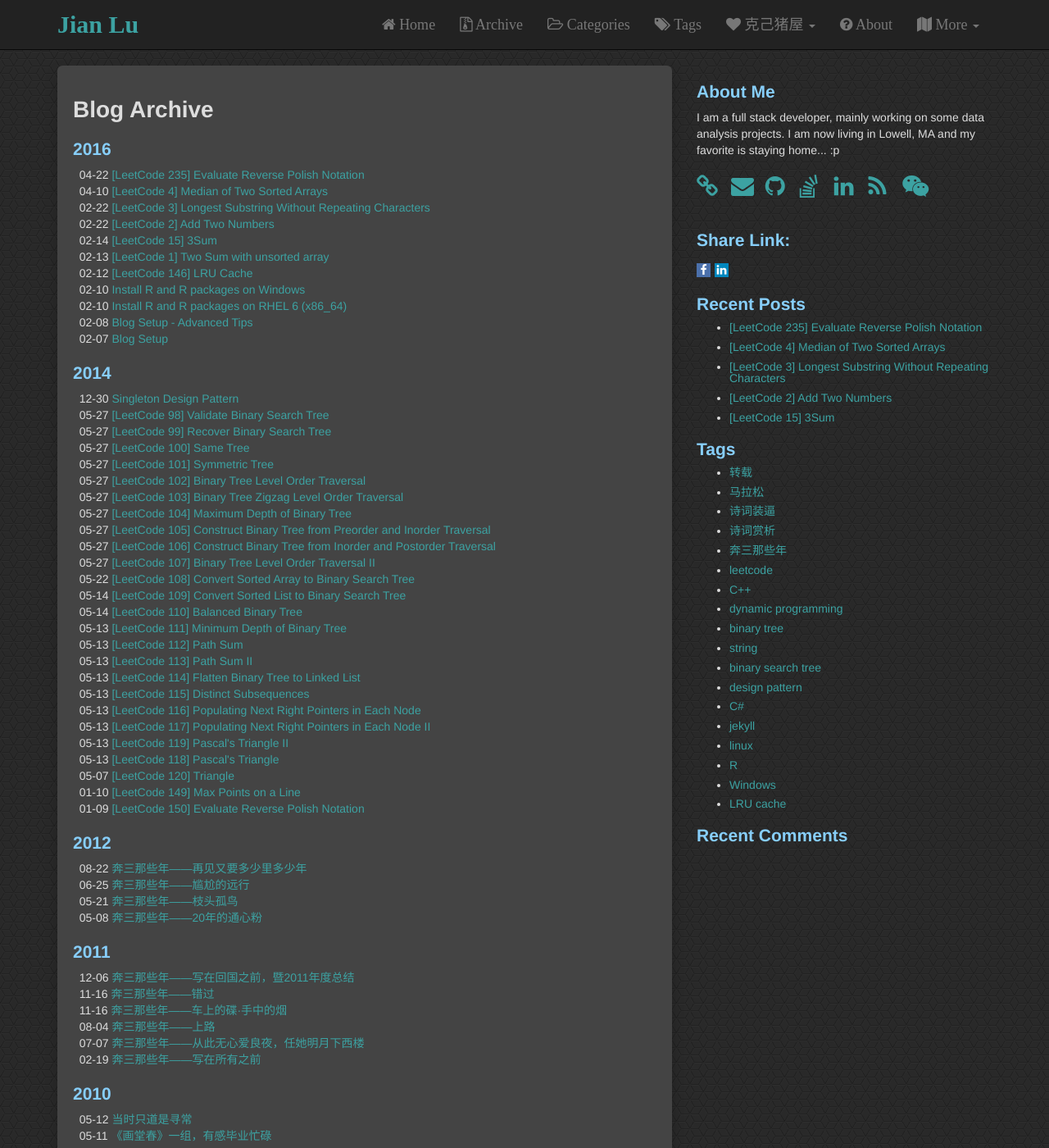
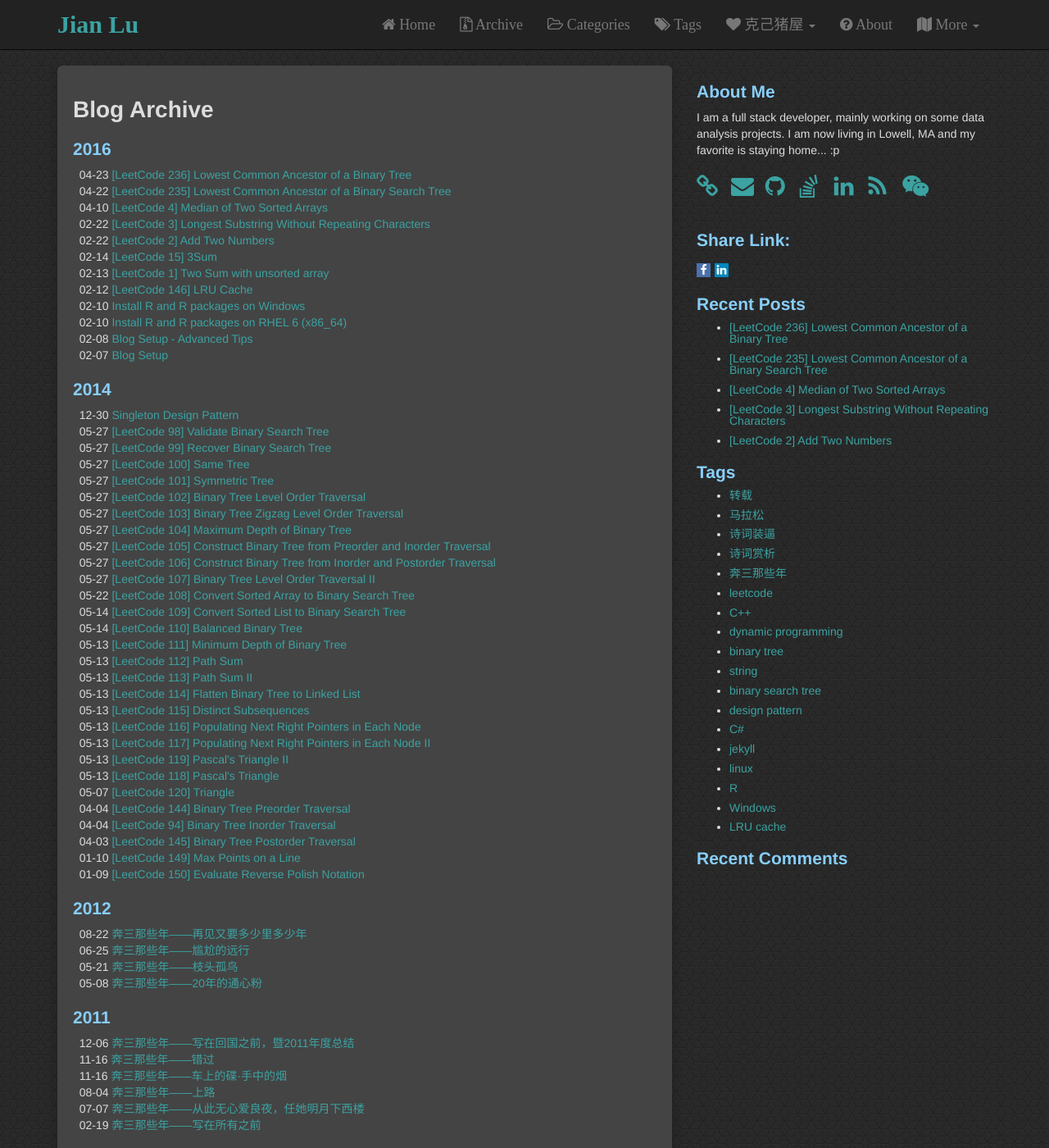
Before and after one commit to JianLu/jianlu.github.io, a Jekyll site: the page built from pages/archive.html, in a window 1280 px wide and 1400 px high. Shown: the whole window at 82% size. Built offline with Jekyll 4.4.1, drawn with Linux system fonts in a browser that asks for light colours; comment, search, counter and statistics services are not loaded; some of the changed lines change nothing that is shown.

Commit message:
add post

```diff
--- /dev/null
+++ b/_posts/2014-04-03-leetcode145-Binary-Tree-Postorder-Traversal.md
@@ -0,0 +1,154 @@
+---
+layout: post
+title: "[LeetCode 145] Binary Tree Postorder Traversal"
+date: 2014-04-03 23:36
+description: Solution of Leetcode Question 145
+categories: [Programming]
+tags: [leetcode, binary tree]
+---
+
+Question Link:
+
+<https://leetcode.com/problems/binary-tree-postorder-traversal/>{: target="_blank"}
+
+---
+
+Trees can be traversed in
+[pre-order](/2014/04/04/leetcode144-Binary-Tree-Preorder-Traversal/),
+[in-order](/2014/04/04/leetcode94-Binary-Tree-Inorder-Traversal/),
+or [post-order](/2014/04/03/leetcode145-Binary-Tree-Postorder-Traversal/).
+These searches are referred to as depth-first search (DFS),
+as the search tree is deepened as much as possible on each child before going to the next sibling.
+
+## Post-Order Traversal
+
+1. Traverse the left subtree by recursively calling the pre-order function.
+2. Traverse the right subtree by recursively calling the pre-order function.
+3. Visit the tree node (root or current node) and do something.
+
+## Recursive Solution
+
+To solve this problem with a recursive function,
+we define a helper function which visit the node recursively with the post-order traversal described above.
+
+The python code is as follows.
+
+<div class="code-title">
+<span class="code-fold" id="fold-btn-python-recursive" onclick="$use('fold-body-python-recursive', 'fold-btn-python-recursive')">[-]</span>
+Recursive traversal Python code accepted by LeetCode OJ
+</div>
+
+~~~ python
+# Definition for a binary tree node.
+# class TreeNode(object):
+#     def __init__(self, x):
+#         self.val = x
+#         self.left = None
+#         self.right = None
+
+class Solution(object):
+    def postorderTraversal(self, root):
+        """
+        :type root: TreeNode
+        :rtype: List[int]
+        """
+        if root is None:
+            return []
+
+        self.rtn = []
+        self.helper(root)
+        return self.rtn
+
+    def helper(self, node):
+        """
+        Recursive postorder traversal method
+        """
+        # Traverse left child first
+        if node.left:
+            self.helper(node.left)
+        # Then, traverse right child
+        if node.right:
+            self.helper(node.right)
+        # Visit the node at last
+        self.rtn.append(node.val)
+~~~
+{: #fold-body-python-recursive}
+
+## Iterative Solution
+
+We need a **stack** data structure for storing the nodes not visited, in the post-order traversal on a binary tree.
+
+The post-order iterative traversal is the most hard one of the three different DFS traversal.
+Because:
+
+1. A child node cannot be put into stack before its parent.
+This means, we can ONLY put a node while we are going down the tree, and we can ONLY pop a node while we are going up the tree.
+2. For each iteration, we need to know we are going down or up.
+
+In practice, I use two pointers to help to know the direction:
+
+1. `go_down`: if go_down is NULL, it is "GoUp" case which means we are going up from the child to parent;
+otherwise, it is "GoDown" case that we are visiting the node from its parent.
+2. `prev_visit`: denotes the last visited node in go_up case, which can help us to identify if we just visit the left or right child of the current node.
+
+The algorithm is like:
+
+1. Let `S` be a empty stack, `go_down` be the root of the tree and `prev_visit` be NULL.
+2. Do the following until `S` is empty and `go_down` is NULL
+
+    1. For the case "GoDown" (`go_down` is not NULL), continue go down to the left subtree. Push `go_down` into `S` and let `go_down` be its left child.
+    2. Otherwise, it is "GoUp" case:
+
+        1. Let `parent` be the top of `S`
+        2. If `parent` does not have right child or we came up from its right child, we continue go up (update `prev_visit` to `parent`)
+        3. Otherwise, we traverse `parent`'s right child in "GoDown" mode (set `go_down` to the right child)
+
+The python code is as follows.
+
+<div class="code-title">
+<span class="code-fold" id="fold-btn-python-iterative" onclick="$use('fold-body-python-iterative', 'fold-btn-python-iterative')">[-]</span>
+Iterative traversal Python code accepted by LeetCode OJ
+</div>
+
+~~~ python
+# Definition for a binary tree node.
+# class TreeNode(object):
+#     def __init__(self, x):
+#         self.val = x
+#         self.left = None
+#         self.right = None
+
+class Solution(object):
+    def postorderTraversal(self, root):
+        """
+        :type root: TreeNode
+        :rtype: List[int]
+        """
+        rtn = []
+
+        S = []
+        prev_visit = None
+        go_down = root
+
+        while S or go_down:
+            if go_down:
+                S.append(go_down)
+                # Traverse left child first
+                go_down = go_down.left
+            else:
+                # Cannot go left further, then go back up to traverse parent's right child
+                parent = S[-1] # Do not pop this time
+                if parent.right is None or parent.right == prev_visit:
+                    # Subtree of parent has been traversed, keep going up
+                    # Update the previous visited node
+                    prev_visit = S.pop()
+                    # Visit node at last
+                    rtn.append(prev_visit.val)
+                else:
+                    # Parent's right subtree is not traversed yet
+                    # Traverse the right child then
+                    go_down = parent.right
+
+        return rtn
+~~~
+{: #fold-body-python-iterative}
--- /dev/null
+++ b/_posts/2014-04-04-leetcode144-Binary-Tree-Preorder-Traversal.md
@@ -0,0 +1,128 @@
+---
+layout: post
+title: "[LeetCode 144] Binary Tree Preorder Traversal"
+date: 2014-04-04 02:03
+description: Solution of Leetcode Question 144
+categories: [Programming]
+tags: [leetcode, binary tree]
+---
+
+Question Link:
+
+<https://leetcode.com/problems/binary-tree-preorder-traversal/>{: target="_blank"}
+
+---
+
+Trees can be traversed in
+[pre-order](/2014/04/04/leetcode144-Binary-Tree-Preorder-Traversal/),
+[in-order](/2014/04/04/leetcode94-Binary-Tree-Inorder-Traversal/),
+or [post-order](/2014/04/03/leetcode145-Binary-Tree-Postorder-Traversal/).
+These searches are referred to as depth-first search (DFS),
+as the search tree is deepened as much as possible on each child before going to the next sibling.
+
+## Pre-Order Traversal
+
+1. Visit the tree node (root or current node) and do something.
+2. Traverse the left subtree by recursively calling the pre-order function.
+3. Traverse the right subtree by recursively calling the pre-order function.
+
+## Recursive Solution
+
+To solve this problem with a recursive function,
+we define a helper function which visit the node recursively with the pre-order traversal described above.
+
+The python code is as follows.
+
+<div class="code-title">
+<span class="code-fold" id="fold-btn-python-recursive" onclick="$use('fold-body-python-recursive', 'fold-btn-python-recursive')">[-]</span>
+Recursive traversal Python code accepted by LeetCode OJ
+</div>
+
+~~~ python
+# Definition for a binary tree node.
+# class TreeNode(object):
+#     def __init__(self, x):
+#         self.val = x
+#         self.left = None
+#         self.right = None
+
+class Solution(object):
+    def preorderTraversal(self, root):
+        """
+        :type root: TreeNode
+        :rtype: List[int]
+        """
+        if root is None:
+            return []
+
+        self.rtn = []
+        self.helper(root)
+        return self.rtn
+
+    def helper(self, node):
+        """
+        Recursive preorder traversal method
+        """
+        # Visit the node first
+        self.rtn.append(node.val)
+        # Then traverse left child
+        if node.left:
+            self.helper(node.left)
+        # Traverse right child at last
+        if node.right:
+            self.helper(node.right)
+~~~
+{: #fold-body-python-recursive}
+
+## Iterative Solution
+
+We need a **stack** data structure for storing the nodes not visited,
+in the in-order traversal on a binary tree.
+The pseudo-code is like:
+
+1. Let `S`be an stack initially containing the root of the tree.
+2. Do the following until `S` is empty
+    1) Let `N = S.pop()` and visit `N`.
+    2) If `N` has right child, then push `N`'s right child into `S`
+    3) If `N` has left child, then push `N`'s left child into `S`
+
+The python code is as follows.
+
+<div class="code-title">
+<span class="code-fold" id="fold-btn-python-iterative" onclick="$use('fold-body-python-iterative', 'fold-btn-python-iterative')">[-]</span>
+Iterative traversal Python code accepted by LeetCode OJ
+</div>
+
+~~~ python
+# Definition for a binary tree node.
+# class TreeNode(object):
+#     def __init__(self, x):
+#         self.val = x
+#         self.left = None
+#         self.right = None
+
+class Solution(object):
+    def preorderTraversal(self, root):
+        """
+        :type root: TreeNode
+        :rtype: List[int]
+        """
+        if root is None:
+            return []
+
+        S = [root]
+        rtn = []
+        while S:
+            N = S.pop()
+            # Visit the node first
+            rtn.append(N.val)
+            # Push right child first which will be traversed last
+            if N.right:
+                S.append(N.right)
+            # Then push left child which will be traverse earlier
+            if N.left:
+                S.append(N.left)
+
+        return rtn
+~~~
+{: #fold-body-python-iterative}
--- /dev/null
+++ b/_posts/2014-04-04-leetcode94-Binary-Tree-Inorder-Traversal.md
@@ -0,0 +1,121 @@
+---
+layout: post
+title: "[LeetCode 94] Binary Tree Inorder Traversal"
+date: 2014-04-04 01:03
+description: Solution of Leetcode Question 94
+categories: [Programming]
+tags: [leetcode, binary tree]
+---
+
+Question Link:
+
+<https://leetcode.com/problems/binary-tree-inorder-traversal/>{: target="_blank"}
+
+---
+
+Trees can be traversed in
+[pre-order](/2014/04/04/leetcode144-Binary-Tree-Preorder-Traversal/),
+[in-order](/2014/04/04/leetcode94-Binary-Tree-Inorder-Traversal/),
+or [post-order](/2014/04/03/leetcode145-Binary-Tree-Postorder-Traversal/).
+These searches are referred to as depth-first search (DFS),
+as the search tree is deepened as much as possible on each child before going to the next sibling.
+
+
+## In-Order Traversal
+
+1. Traverse the left subtree by recursively calling the in-order function.
+2. Visit the tree node (root or current node) and do something.
+3. Traverse the right subtree by recursively calling the in-order function.
+
+## Recursive Solution
+
+To solve this problem with a recursive function,
+we define a helper function which visit the node recursively with the in-order traversal described above.
+
+The python code is as follows.
+
+<div class="code-title">
+<span class="code-fold" id="fold-btn-python-recursive" onclick="$use('fold-body-python-recursive', 'fold-btn-python-recursive')">[-]</span>
+Recursive traversal Python code accepted by LeetCode OJ
+</div>
+
+~~~ python
+# Definition for a binary tree node.
+# class TreeNode(object):
+#     def __init__(self, x):
+#         self.val = x
+#         self.left = None
+#         self.right = None
+
+class Solution(object):
+    def inorderTraversal(self, root):
+        """
+        :type root: TreeNode
+        :rtype: List[int]
+        """
+        if root is None:
+            return []
+
+        self.rtn = []
+        self.helper(root)
+        return self.rtn
+
+    def helper(self, node):
+        """
+        Recursive inorder traversal method
+        """
+        # Traverse left child first
+        if node.left:
+            self.helper(node.left)
+        # Then visit the node
+        self.rtn.append(node.val)
+        # Traverse right child at last
+        if node.right:
+            self.helper(node.right)
+~~~
+{: #fold-body-python-recursive}
+
+## Iterative Solution
+
+We need a **stack** data structure for storing the nodes not visited,
+in the in-order traversal on a binary tree.
+The pseudo-code is like:
+
+1. Let `S`be an empty stack and `current_node` be the root of the tree.
+2. Do the following for each `current_node`:
+    1) if `current_node` is NULL, then pop a node from `S` and visit the node;
+    2) otherwise continue traverse the left child of `current_node` by pushing `current_node` into `S` and
+     and setting `current_node` as its left child
+3. Terminate when `S` is empty and `current_node` is NULL.
+
+The python code is as follows.
+
+<div class="code-title">
+<span class="code-fold" id="fold-btn-python-iterative" onclick="$use('fold-body-python-iterative', 'fold-btn-python-iterative')">[-]</span>
+Iterative traversal Python code accepted by LeetCode OJ
+</div>
+
+~~~ python
+class Solution(object):
+    def inorderTraversal(self, root):
+        """
+        :type root: TreeNode
+        :rtype: List[int]
+        """
+        S = []
+        rtn = []
+        while S or root:
+            if root:
+                S.append(root)
+                # Traverse left child
+                root = root.left
+            else:
+                root = S.pop()
+                # Visit the node now
+                rtn.append(root.val)
+                # Then, traverse right child
+                root = root.right
+
+        return rtn
+~~~
+{: #fold-body-python-iterative}
--- a/_posts/2016-04-22-leetcode235-Lowest-Common-Ancestor-of-a-Binary-Search-Tree.md
+++ b/_posts/2016-04-22-leetcode235-Lowest-Common-Ancestor-of-a-Binary-Search-Tree.md
@@ -1,6 +1,6 @@
 ---
 layout: post
-title: "[LeetCode 235] Evaluate Reverse Polish Notation"
+title: "[LeetCode 235] Lowest Common Ancestor of a Binary Search Tree"
 date: 2016-04-22 17:58
 description: Solution of Leetcode Question 235
 categories: [Programming]
--- /dev/null
+++ b/_posts/2016-04-23-leetcode235-Lowest-Common-Ancestor-of-a-Binary-Tree.md
@@ -0,0 +1,155 @@
+---
+layout: post
+title: "[LeetCode 236] Lowest Common Ancestor of a Binary Tree"
+date: 2016-04-23 13:06
+description: Solution of Leetcode Question 236
+categories: [Programming]
+tags: [leetcode, binary tree]
+---
+
+Question Link:
+
+<https://leetcode.com/problems/lowest-common-ancestor-of-a-binary-tree/>{: target="_blank"}
+
+---
+
+> 哈哈哈，好久没有90%以上的beat率了，先show off一下，虽然这个beat率很random……
+
+![showoff](/images/showoff_20160423.PNG)
+
+---
+
+The solution of this problem is based on commonly-used techniques of DFS (depth-first search) on a binary tree.
+
+There two steps to solve this problem:
+
+1. Traverse the binary tree from the root to find the node `P` or `Q`, and record the path from the root to the node.
+2. Let's say we found node `P` first, then we scan the nodes on the path from the last node to the root
+ to check if any node is the ancestor of node `Q`, the first ancestor must be the lowest common ancestor of `Q` and `P`.
+
+## Find first node and the path from root
+
+To find the first node and the path from the root to this node,
+we use a DFS method which is very similar to the iterative method of
+[post-order traversal](/2014/04/03/leetcode145-Binary-Tree-Postorder-Traversal/).
+Without loss of generality, we assume we find `P` and the path is `path[1..m]`
+where `path[1]` is the root of the tree and `path[m]` is `P`.
+
+## Find the common ancestor from the path node
+
+Then, we only need to find the first node from `path[m]` to `path[1]` which is also the ancestor of the other node `Q`.
+We scan the path in the reverse order, and for each node `path[i]`:
+
+1. At least we do not need to check one of the subtree of its child `path[i+1]`, because we already checked it in the previous iteration.
+2. If `path[i+1]` is the right child of `path[i]`, we do not need to check the subtree of `path[i]`'s left child either.
+Because we already tried to find `P` or `Q` in this subtree in the first step.
+
+To check if a node is the ancestor of `Q`, we use a recursive function `search` to check if a node `node` is in the subtree whose root is `root`.
+
+## Time complexity
+
+In the worst case, the time complexity of the algorithm is `O(n)` because each node is only visited once except that
+the nodes on the path are visited twice.
+
+## Python implementation
+
+The python code is as follows.
+
+<div class="code-title">
+<span class="code-fold" id="fold-btn-python" onclick="$use('fold-body-python', 'fold-btn-python')">[-]</span>
+Python code accepted by LeetCode OJ
+</div>
+
+~~~ python
+# Definition for a binary tree node.
+# class TreeNode(object):
+#     def __init__(self, x):
+#         self.val = x
+#         self.left = None
+#         self.right = None
+
+class Solution(object):
+    def lowestCommonAncestor(self, root, p, q):
+        """
+        :type root: TreeNode
+        :type p: TreeNode
+        :type q: TreeNode
+        :rtype: TreeNode
+        Use a "parent stack" to track the path from the root to the current node.
+        The traversal logic is very similar to iterative PostOrderTraversal.
+        But the visit logic is PreOrder, each time we check if the current node is p or q
+        """
+
+        # Special case 1: root is p or q
+        if root == p or root == q:
+            return root
+
+        # Special case 2: p and q are the same node on the tree
+        if p == q:
+            return p
+
+        # A preorder traversal with a stack to remember the path to the current node
+        path = []
+        go_down = root
+        pre_visit = None
+
+        while path or go_down is not None:
+            if go_down is not None:
+                path.append(go_down)
+                if go_down == q:
+                    return self.findLowestAncestorInPath(path, p)
+                if go_down == p:
+                    return self.findLowestAncestorInPath(path, q)
+                # Neither p or q, conitnue go down
+                go_down = go_down.left
+            else:
+                # go_down is null means we touch the leaf and need to go up
+                # Get go_down's parent
+                parent = path[-1]
+                # Need to check parent's right child, we nned to continue go up if:
+                # 1) parent has no right child
+                # 2) We already traversed parent's right child
+                if parent.right is None or parent.right == pre_visit:
+                    # Conitnue go up (pop parent from path), and update pre_visit
+                    pre_visit = path.pop()
+                else:
+                    # Continue go down from parent.right
+                    go_down = parent.right
+
+        # Not found p or q
+        return None
+
+
+    def findLowestAncestorInPath(self, path, node):
+        """
+        path is the path from root to one of two nodes (p and q), node is the other node
+        This function will find the lowest ancestor of node on the path
+        """
+        n = len(path)
+        if self.search(path[n-1], node):
+            return path[n-1]
+
+        # We don't need to check the node on the path, because there are neither p nor q
+        n = n - 2
+        while n >= 0:
+            # If path[n+1] is the left child of path[n], the need to check path[n]'s right child
+            # Otherwise continue, because path[n]'s children are both checked
+            if path[n+1] == path[n].left and self.search(path[n].right, node):
+                return path[n]
+            n -= 1
+
+        # Not found
+        return None
+
+    def search(self, root, node):
+        """
+        Recursive function to search a node in a subtree
+        """
+        if root is None:
+            return False
+        if root == node:
+            return True
+        return self.search(root.left, node) or self.search(root.right, node)
+
+~~~
+{: #fold-body-python}
```
